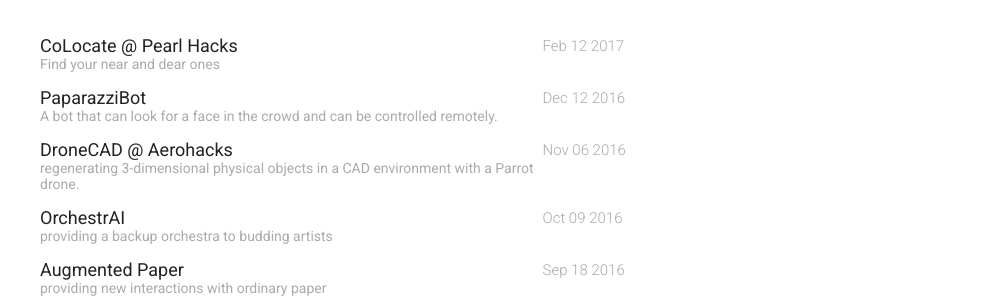
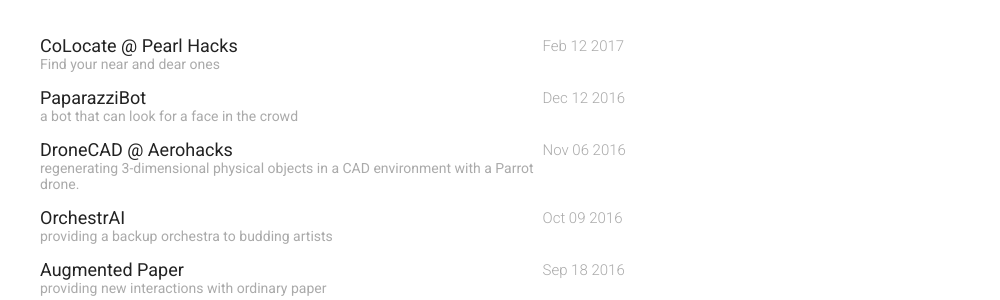
Before and after one commit to azraismail/azraismail.github.io, a Jekyll site: the page built from projects.html, in a window 1280 px wide. Shown: the part 178-478 px from the top of the page, without its empty margins (280-1280 px from the left). Built offline with Jekyll 4.4.1, drawn with Linux system fonts in a browser that asks for light colours.

Commit message:
Create 2016-10-11-paparazziBot.markdown

```diff
--- a/_posts/2016-10-11-paparazziBot.markdown
+++ b/_posts/2016-10-11-paparazziBot.markdown
@@ -10,7 +10,7 @@ coursework: false
 research: false
 awards: false
 hidden: true # don't count this post in blog pagination
-description: "A bot that can look for a face in the crowd and can be controlled remotely."
+description: "a bot that can look for a face in the crowd"
 author: azra-ismail
 externalLink: false
 
```
